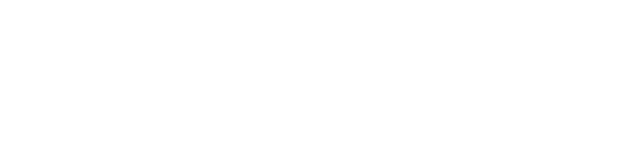
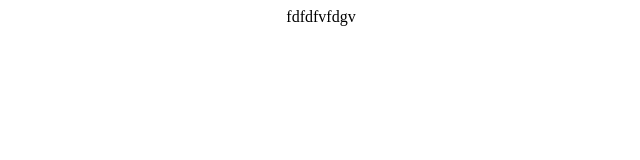
Before and after one commit to amitprajapati0702/testing-github, a plain HTML site: page index.html in a window 1280 px wide. Shown: the whole page, without its empty margins (319-959 px from the left). Drawn offline with Linux system fonts and the light colour scheme.

Commit message:
add new feature

```diff
--- a/index.html
+++ b/index.html
@@ -6,6 +6,6 @@
     <title>Document</title>
 </head>
 <body>
-
+    <center> fdfdfvfdgv</center>
 </body>
 </html>
```
